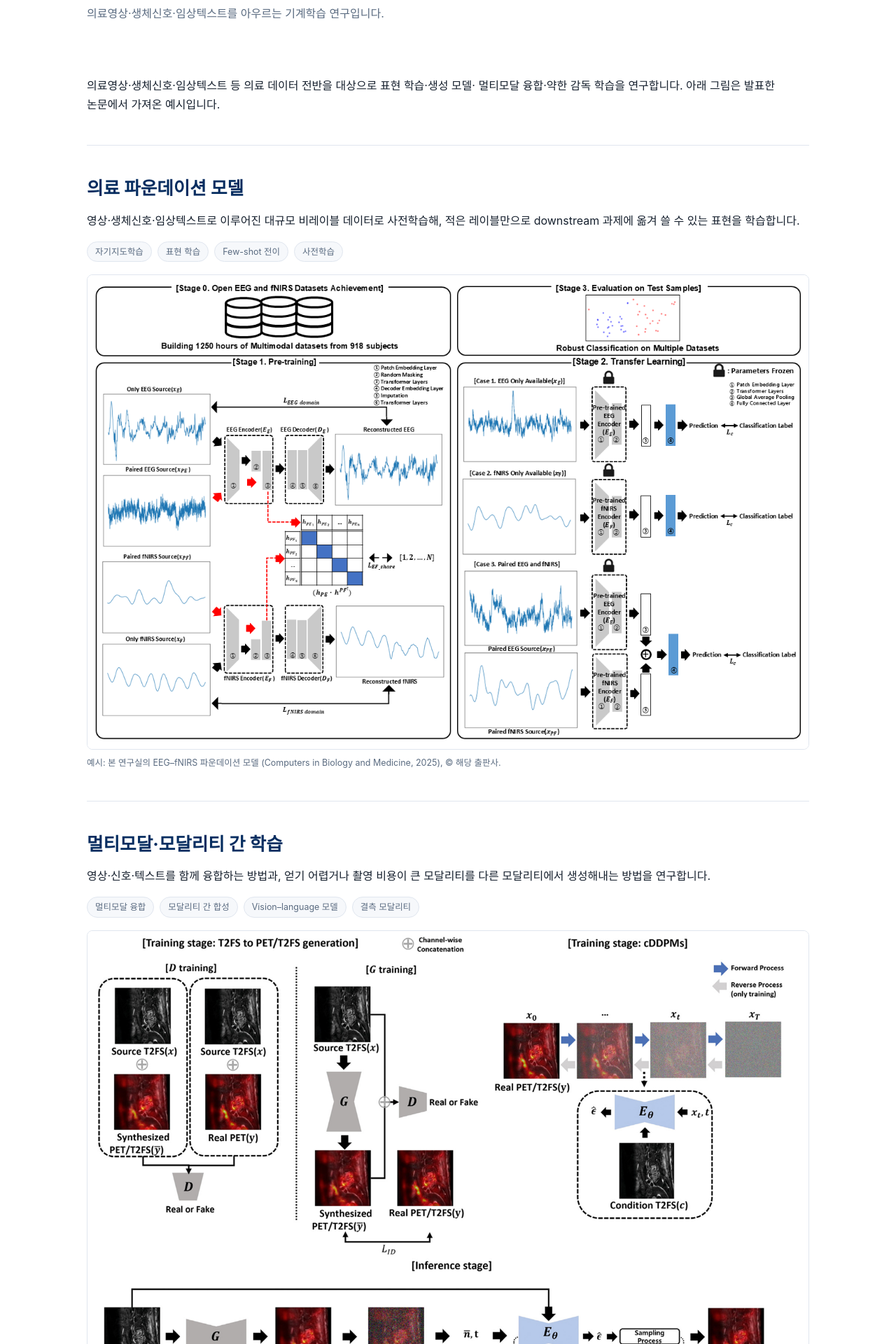
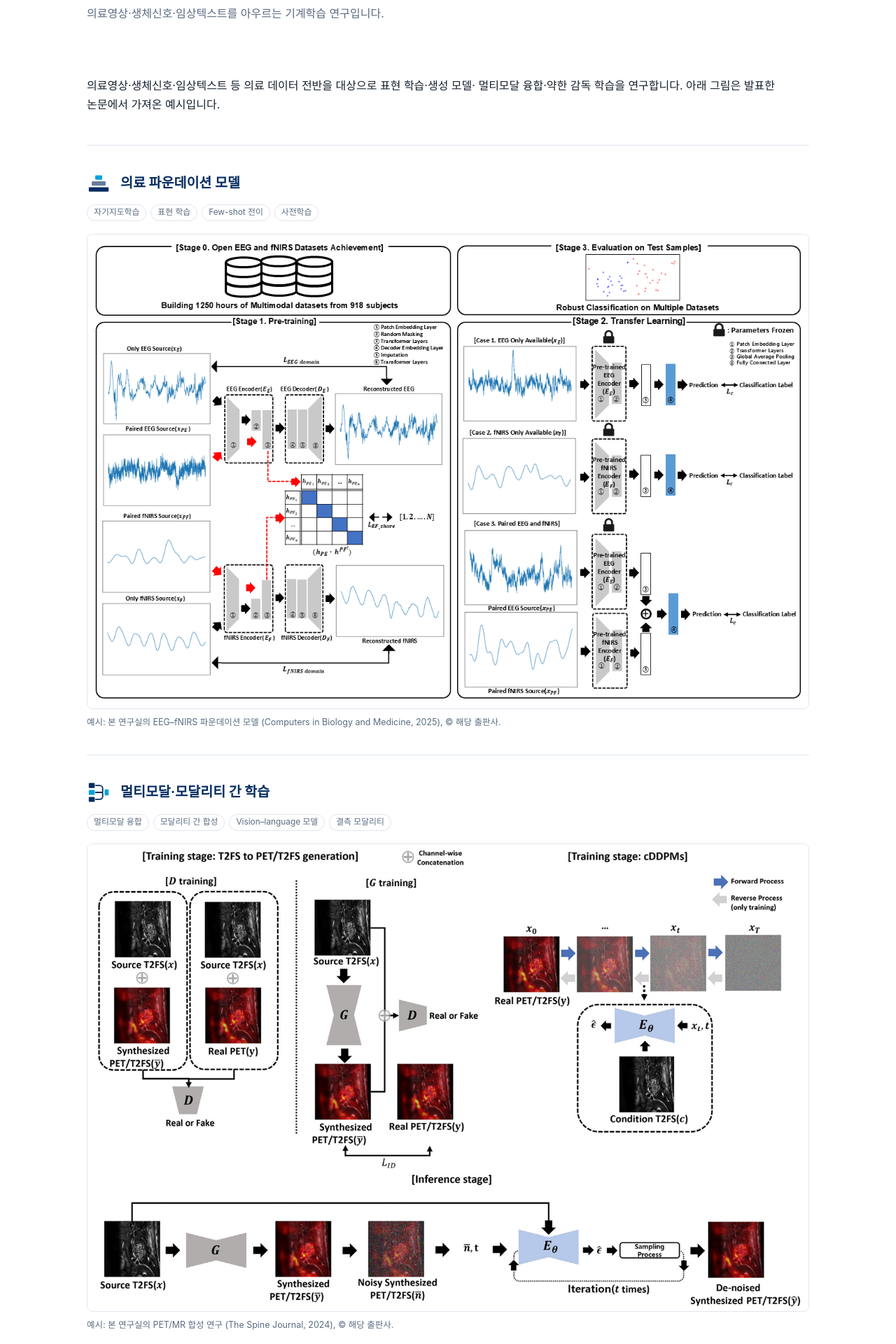
Before and after one commit to milelab-yu/milelab-yu.github.io, a Jekyll site: the page built from ko/research.md, in a window 1280 px wide. Shown: the part 303-2223 px from the top of the page at 70% size. Built offline with Jekyll 4.4.1, drawn with Linux system fonts in a browser that asks for light colours; some of the changed text lies outside the part shown.

Commit message:
copy: 연구 페이지도 키워드 중심으로 정리
설명 문장을 없애고 홈과 같은 아이콘 + 제목 + 키워드 구성으로 통일.
논문 그림 4장과 출처 고지는 유지.

Co-Authored-By: Claude Opus 5 (1M context) <noreply@anthropic.com>
Claude-Session: https://claude.ai/code/session_01W96o5EccXN4i3Jh1jTfkA5

```diff
--- a/assets/css/site.css
+++ b/assets/css/site.css
@@ -441,3 +441,11 @@ h1.tagline { margin: 0 0 14px; font-weight: 700; }
   border: 1px solid var(--line); border-radius: 999px; padding: 2px 9px;
   background: var(--bg);
 }
+
+/* ===== 연구 페이지: 아이콘 + 키워드 중심 =============================== */
+.research-section { padding: 36px 0; }
+.research-head { display: flex; align-items: center; gap: 14px; margin-bottom: 14px; }
+.research-head .research-icon { width: 34px; height: 34px; }
+.research-head h2 { margin: 0; font-size: 1.22rem; }
+.research-section .kw { margin-bottom: 18px; }
+.research-section .figure { margin: 0; }
--- a/ko/research.md
+++ b/ko/research.md
@@ -19,21 +19,23 @@ intro: "의료영상·생체신호·임상텍스트를 아우르는 기계학습
 </section>
 
 {%- for a in areas %}
-<section class="section" id="{{ a.id }}">
-<h2>{{ a.title }}</h2>
-<p>{{ a.summary }}</p>
-{%- if a.keywords %}
-<ul class="keywords" aria-label="{{ L.keywords }}">
-{%- for k in a.keywords %}
-<li>{{ k }}</li>
-{%- endfor %}
-</ul>
-{%- endif %}
-{%- if a.figure %}
-<figure class="figure">
-<img src="{{ a.figure | relative_url }}" alt="{{ a.title }}" loading="lazy">
-<figcaption>{{ a.figure_credit }}</figcaption>
-</figure>
-{%- endif %}
+<section class="section research-section" id="{{ a.id }}">
+  <div class="research-head">
+    {% include research-icon.html id=a.id %}
+    <h2>{{ a.title }}</h2>
+  </div>
+  {%- if a.keywords %}
+  <ul class="kw" aria-label="{{ L.keywords }}">
+    {%- for k in a.keywords %}
+    <li>{{ k }}</li>
+    {%- endfor %}
+  </ul>
+  {%- endif %}
+  {%- if a.figure %}
+  <figure class="figure">
+    <img src="{{ a.figure | relative_url }}" alt="{{ a.title }}" loading="lazy">
+    <figcaption>{{ a.figure_credit }}</figcaption>
+  </figure>
+  {%- endif %}
 </section>
 {%- endfor %}
```
Also changed, not shown: research.md (+18 -16 lines).
